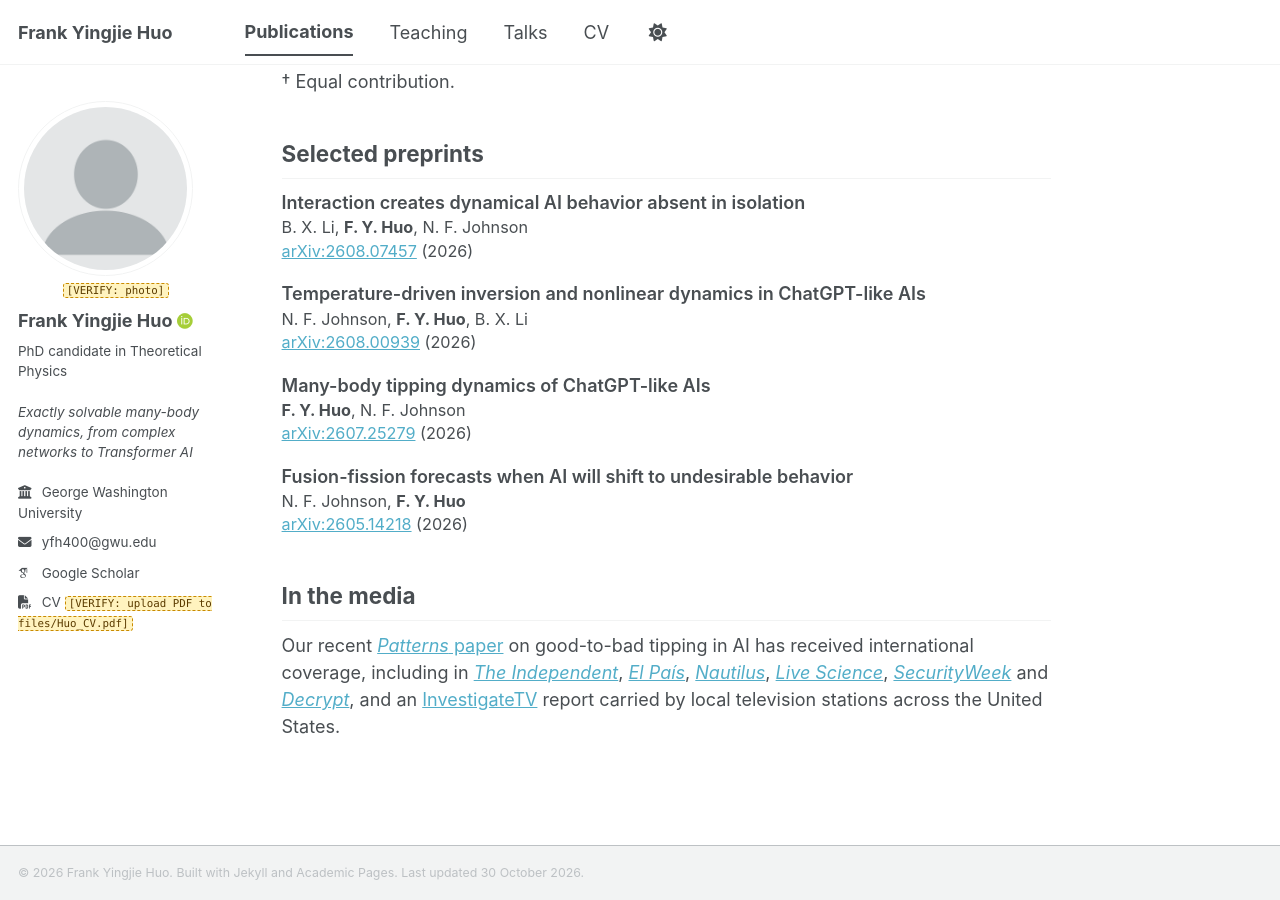
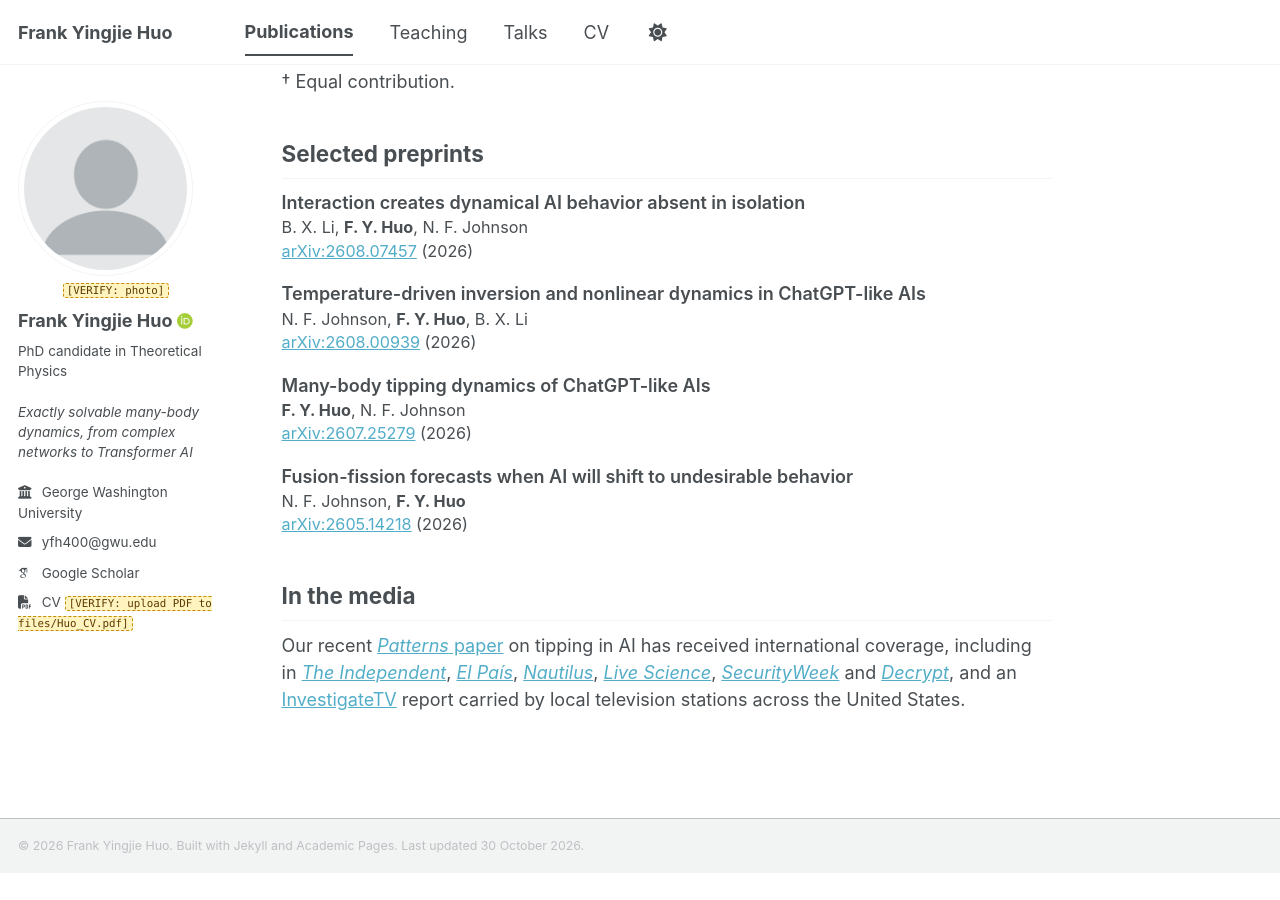
Before and after one commit to FrankHuo-217/huo.github.io, a Jekyll site: the page built from _pages/publications.md, in a window 1280 px wide and 900 px high, scrolled down 1056 px. Built offline with Jekyll 4.4.1, drawn with Linux system fonts in a browser that asks for light colours; some web fonts are replaced; a script bundle is joined from its source files by our own code; after the commit the page ends 1929 px from its top, so only the background shows below that.

Commit message:
Drop "good-to-bad" from the In the media sentence
Co-Authored-By: Claude Opus 5.5 <noreply@anthropic.com>
Claude-Session: https://claude.ai/code/session_01EX1ohUgYjPPjqdCJmoT8XW

```diff
--- a/_pages/publications.md
+++ b/_pages/publications.md
@@ -24,4 +24,4 @@ A complete list is on [Google Scholar]({{ site.author.googlescholar }}).
 
 ## In the media
 
-Our recent [*Patterns* paper](https://doi.org/10.1016/j.patter.2026.101666) on good-to-bad tipping in AI has received international coverage, including in [*The Independent*](https://www.the-independent.com/tech/rogue-ai-artificial-intelligence-maths-b3063619.html), [*El País*](https://elpais.com/tecnologia/2026-10-08/la-ia-no-distingue-el-bien-del-mal-dos-fisicos-destapan-lo-que-las-grandes-empresas-quieren-esconder.html), [*Nautilus*](https://nautil.us/a-recipe-for-stopping-ai-from-going-rogue-1285647), [*Live Science*](https://www.livescience.com/technology/artificial-intelligence/simple-math-can-predict-when-ai-is-about-to-go-rogue-physicists-say), [*SecurityWeek*](https://www.securityweek.com/formula-predicts-when-ai-chatbots-are-at-risk-of-turning-bad/) and [*Decrypt*](https://decrypt.co/380624), and an [InvestigateTV](https://www.wbtv.com/2026/10/20/what-happens-when-good-ai-goes-bad-researchers-studying-tipping-point/) report carried by local television stations across the United States.
+Our recent [*Patterns* paper](https://doi.org/10.1016/j.patter.2026.101666) on tipping in AI has received international coverage, including in [*The Independent*](https://www.the-independent.com/tech/rogue-ai-artificial-intelligence-maths-b3063619.html), [*El País*](https://elpais.com/tecnologia/2026-10-08/la-ia-no-distingue-el-bien-del-mal-dos-fisicos-destapan-lo-que-las-grandes-empresas-quieren-esconder.html), [*Nautilus*](https://nautil.us/a-recipe-for-stopping-ai-from-going-rogue-1285647), [*Live Science*](https://www.livescience.com/technology/artificial-intelligence/simple-math-can-predict-when-ai-is-about-to-go-rogue-physicists-say), [*SecurityWeek*](https://www.securityweek.com/formula-predicts-when-ai-chatbots-are-at-risk-of-turning-bad/) and [*Decrypt*](https://decrypt.co/380624), and an [InvestigateTV](https://www.wbtv.com/2026/10/20/what-happens-when-good-ai-goes-bad-researchers-studying-tipping-point/) report carried by local television stations across the United States.
```
